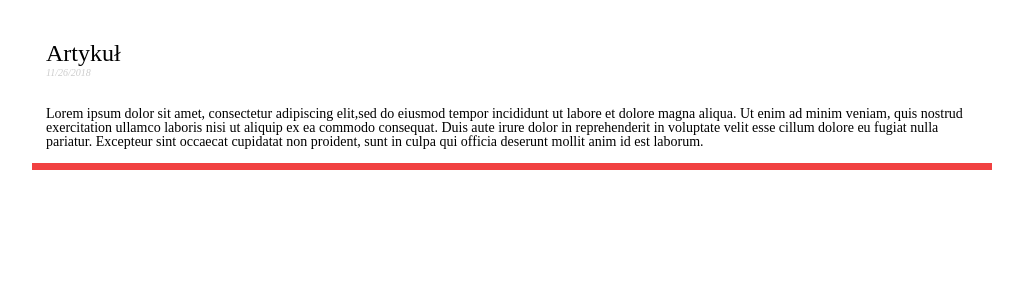
After one commit to kolodziejczak-sz/cms_pizza, a Django app: page /subsite in a window 1280 px wide. The commit adds this page. Shown: the top 300 px of the page, without its empty margins (128-1151 px from the left). Run offline with Django 3.2, Linux system fonts and the light colour scheme; grey boxes are pictures that could not be loaded.

Commit message:
subsite work in progress

```diff
--- a/base/static/base/styles/layout.css
+++ b/base/static/base/styles/layout.css
@@ -3,12 +3,20 @@ html, body {
 }
 
 :root {
-  --accent-bg-color: #ccc;
+  --accent-bg-color: rgb(241, 65, 65);
   --accent-font-color: #999;
   --main-font-color: rgba(0,0,0,.5);
   --main-bg-color: rgba(255,255,255,.9);
+  --secondary-font-color: rgb(0,0,0,.2);
+
 
   --small-font-size: 10px;
   --normal-font-size: 14px;
   --big-font-size: 24px;
 }
+
+
+.content {
+  max-width: 960px;
+  margin: auto;
+}
--- /dev/null
+++ b/base/static/base/styles/subsite.css
@@ -0,0 +1,36 @@
+.article {
+  font-size: var(--normal-font-size);
+}
+
+.article__header {
+  box-sizing: border-box;
+  min-height: 4em;
+  padding: 1em;
+}
+
+.article__title {
+  font-size: var(--big-font-size);
+}
+
+.article__image {
+  background: var(--accent-bg-color);
+  background-position: center;
+  background-repeat: no-repeat;
+}
+
+.article__date {
+  font-size: var(--small-font-size);
+  font-style: italic;
+  color: var(--secondary-font-color);
+}
+
+.article__content {
+  padding: 1em;
+
+}
+
+.article__footer {
+  background: var(--accent-bg-color);
+  height: .5em;
+  width: 100%;
+}
--- a/base/templates/base/index.html
+++ b/base/templates/base/index.html
@@ -1,7 +1,5 @@
 {% extends "base/layout.html" %}
 
-{% block title %}example title{% endblock %}
-
-{% block content %}
-  content example
+{% block logo %}
+  <i class="material-icons">user</i>
 {% endblock %}
--- a/base/templates/base/layout.html
+++ b/base/templates/base/layout.html
@@ -3,21 +3,19 @@
 <!DOCTYPE html>
 <html lang="en">
   <head>
-    <link rel="stylesheet" href="style.css" />
     <title>{% block title %}Untitled{% endblock %}</title>
-    <link rel="stylesheet" type="text/css" href="{% static 'base/reset.css' %}">
-    <link rel="stylesheet" type="text/css" href="{% static 'base/layout.css' %}">
+    <link rel="stylesheet" type="text/css" href="{% static 'base/styles/reset.css' %}">
+    <link rel="stylesheet" type="text/css" href="{% static 'base/styles/layout.css' %}">
     <link href="https://fonts.googleapis.com/icon?family=Material+Icons" rel="stylesheet">
     {% block styles %}{% endblock %}
   </head>
   <body>
-    <header>
+    <header class="header">
       <div class="logo">
-        <div class="logo__icon"></div>
-        <div class="logo__brand"></div>
+        {% block logo %}{% endblock %}
       </div>
-      <navigation>
-        {% block navigation %}
+      <navigation class="nav header__nav">
+        {% block navigation %}{% endblock %}
       </navigation>
     </header>
     <main class="content">
--- /dev/null
+++ b/base/templates/base/subsite.html
@@ -0,0 +1,25 @@
+{% extends "base/index.html" %}
+{% load static %}
+
+{% block styles %}
+  <link rel="stylesheet" type="text/css" href="{% static 'base/styles/subsite.css' %}">
+{% endblock %}
+
+{% block title %}
+  {{ item.title }}
+{% endblock %}
+
+{% block content %}
+  <article class="article">
+    <header class="article__header">
+      {% if item.image %}
+        <div class="article__image"
+            style="background-image:url('{{ item.image }}')"></div>
+      {% endif %}
+      <h2 class="article__title">{{ item.title }}</h2>
+      <span class="article__date">{{ item.pub_date | date:"SHORT_DATE_FORMAT" }}</span>
+    </header>
+    <div class="article__content">{{ item.content }}</div>
+    <footer class="article__footer"></footer>
+  </article>
+{% endblock %}
--- a/base/urls.py
+++ b/base/urls.py
@@ -4,5 +4,7 @@ from . import views
 
 app_name = 'base'
 urlpatterns = [
-  path('', views.index, name='index')
+  path('', views.index, name='index'),
+  path('subsite', views.subsite, name='subsite'),
+
 ]
--- a/base/views.py
+++ b/base/views.py
@@ -1,6 +1,18 @@
 from django.shortcuts import render
+from datetime import datetime
 
 def index(request):
   return render(request, 'base/index.html', {
     'title': 'test'
   })
+
+def subsite(request):
+  item = {
+    'title': 'Artykuł',
+    'image': 'https://i0.wp.com/paristech.com/wp-content/uploads/2013/09/header-b88d930b520c523ef8a53abfb86d75231.png',
+    'content': 'Lorem ipsum dolor sit amet, consectetur adipiscing elit,sed do eiusmod tempor incididunt ut labore et dolore magna aliqua. Ut enim ad minim veniam, quis nostrud exercitation ullamco laboris nisi ut aliquip ex ea commodo consequat. Duis aute irure dolor in reprehenderit in voluptate velit esse cillum dolore eu fugiat nulla pariatur. Excepteur sint occaecat cupidatat non proident, sunt in culpa qui officia deserunt mollit anim id est laborum.',
+    'pub_date':  datetime.now()
+  }
+  return render(request, 'base/subsite.html', {
+    'item': item
+  })
--- a/cms_pizza/settings.py
+++ b/cms_pizza/settings.py
@@ -55,7 +55,7 @@ ROOT_URLCONF = 'cms_pizza.urls'
 TEMPLATES = [
     {
         'BACKEND': 'django.template.backends.django.DjangoTemplates',
-        'DIRS': [],
+        'DIRS': [os.path.join(BASE_DIR, 'templates')],
         'APP_DIRS': True,
         'OPTIONS': {
             'context_processors': [
@@ -119,3 +119,7 @@ USE_TZ = True
 # https://docs.djangoproject.com/en/2.1/howto/static-files/
 
 STATIC_URL = '/static/'
+
+STATICFILES_DIRS = [
+  os.path.join(BASE_DIR, "static"),
+]
```
